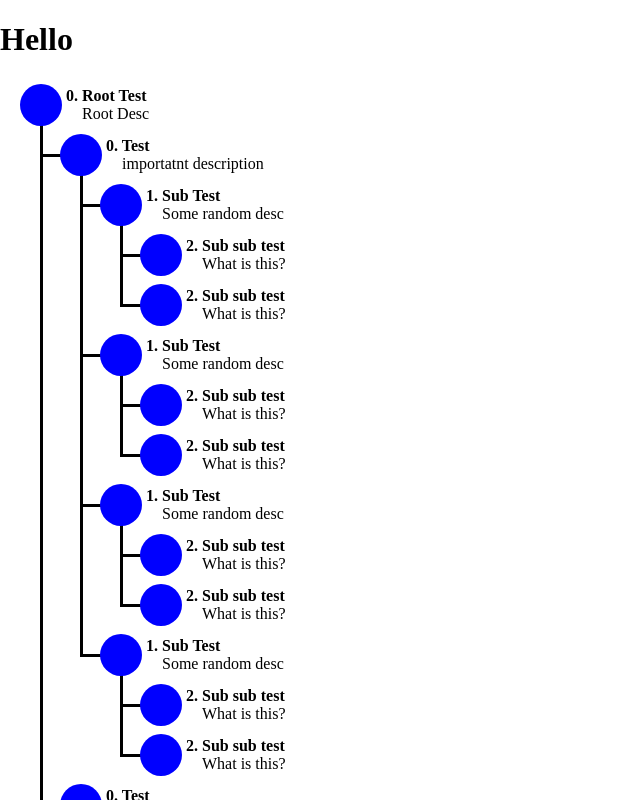
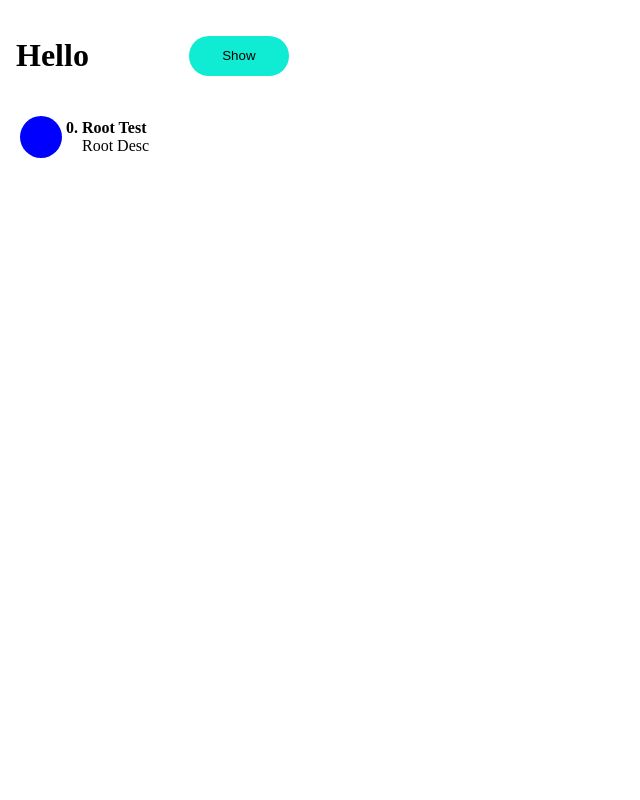
Before and after one commit to SlyOtis/atree, a React (Vite) app: page / in a window 1280 px wide. Shown: the top 800 px of the page, without its empty margins (0-640 px from the left). Built offline with nearby package versions, Linux system fonts and the light colour scheme.

Commit message:
Started on the reversion animation

```diff
--- a/src/App.css
+++ b/src/App.css
@@ -36,3 +36,24 @@
     padding-left: 16px;
     font-weight: lighter;
 }
+
+.header {
+    position: relative;
+    display: flex;
+    justify-content: flex-start;
+    align-items: center;
+    flex-direction: row;
+    padding: 16px
+}
+
+button {
+    position: relative;
+    width: 100px;
+    height: 40px;
+    outline: none;
+    border: none;
+    background: #0fecd3;
+    border-radius: 20px;
+    margin-left: 100px;
+    cursor: pointer;
+}
--- a/src/App.tsx
+++ b/src/App.tsx
@@ -1,5 +1,5 @@
-import React from 'react'
-import ATree from 'atree-react'
+import React, {useState} from 'react'
+import ATree from './component'
 import './App.css'
 
 type Item = {
@@ -27,13 +27,20 @@ function App() {
         })
     }
 
+    const [visible, setVisible] = useState(false)
+
     return (
         <div className="root">
-            <h1>Hello</h1>
+            <div className="header">
+                <h1>Hello</h1>
+                <button onClick={() => setVisible(!visible)}>{visible ? 'Hide' : 'Show'}</button>
+            </div>
+
             <div className="list">
                 <ATree<Item>
                     root={data}
                     childKey="children"
+                    visible={visible}
                 >
                     {(item, index, dept) => (
                         <div className="item">
--- a/src/component/ATree.tsx
+++ b/src/component/ATree.tsx
@@ -12,19 +12,54 @@ type ATreePoint = {
 }
 
 export interface ATreeProps<T> {
+    /**
+     * The initial root element
+     */
     root: T
+    /**
+     * The key to use on the root element from where to pick children
+     */
     childKey: keyof T
+    /**
+     * Callback for when an item needs to be rendered
+     * @param item The current item to render
+     * @param index The index of the item at the current depth
+     * @param dept The depth in the three for the given item
+     * @param position The absolute position in the tree, real index
+     */
     children: (item: T, index: number, dept: number, position: number) => ReactNode
+    /**
+     * The inset in pixels.
+     * TODO:: This can easily be something else if that is desirable
+     */
     inset?: number
+    /**
+     * The delay to use between animations.
+     */
     delay?: number
+    /**
+     * The duration of the individual animations.
+     */
     duration?: number
+    /**
+     * The threshold for when to switch from delay to duration for path drawing
+     * this gives the effect of the line to the next branch being drawn while the
+     * branch itself is drawn.
+     */
     depthThreshold?: number
+    /**
+     * All depths below this threshold will run in paralell.
+     */
     depthParallels?: number
+    /**
+     * Hide show the tree
+     */
+    visible?: boolean
 }
 
 export const ATree = <T, >(props: ATreeProps<T>) => {
 
-    const {root, children: renderItem, childKey} = props
+    const {root, children: renderItem, childKey, visible} = props
     const rootEl = useRef<HTMLDivElement>(null)
 
     const inset = props.inset || 40
@@ -34,9 +69,7 @@ export const ATree = <T, >(props: ATreeProps<T>) => {
     const duration = props.duration || 250
     let _position = 0
     let _maxDepth = 0
-    let timeout: any = undefined
 
-    // @ts-ignore
     const positionItems = (item: any, isRoot: boolean, index: number = 0, depth: number = 0): ATreePositionResult => {
         const children: Array<T> = childKey in item ? item[childKey] : []
         _position++
@@ -107,7 +140,10 @@ export const ATree = <T, >(props: ATreeProps<T>) => {
         }
     }
 
+    //TODO:: UseMemo for the initial calculation, separate into own component
     const {items, paths} = positionItems(root, true)
+
+    //TODO:: Add a ref for real position
 
     useEffect(() => {
         const root = rootEl.current
@@ -174,13 +210,16 @@ export const ATree = <T, >(props: ATreeProps<T>) => {
                     }
                 }
             })
+        }
+    }, [rootEl.current])
 
-            clearTimeout(timeout)
-            setTimeout(() => {
-                root.classList.add('athree-visible')
-            }, 1000)
+    useEffect(() => {
+        const root = rootEl.current
+        if (root) {
+            root.classList[visible? 'add' : 'remove']('athree-visible')
         }
-    }, [rootEl])
+    }, [rootEl.current, visible])
+
 
     return (
         <div className="athree-root" ref={rootEl}>
```
